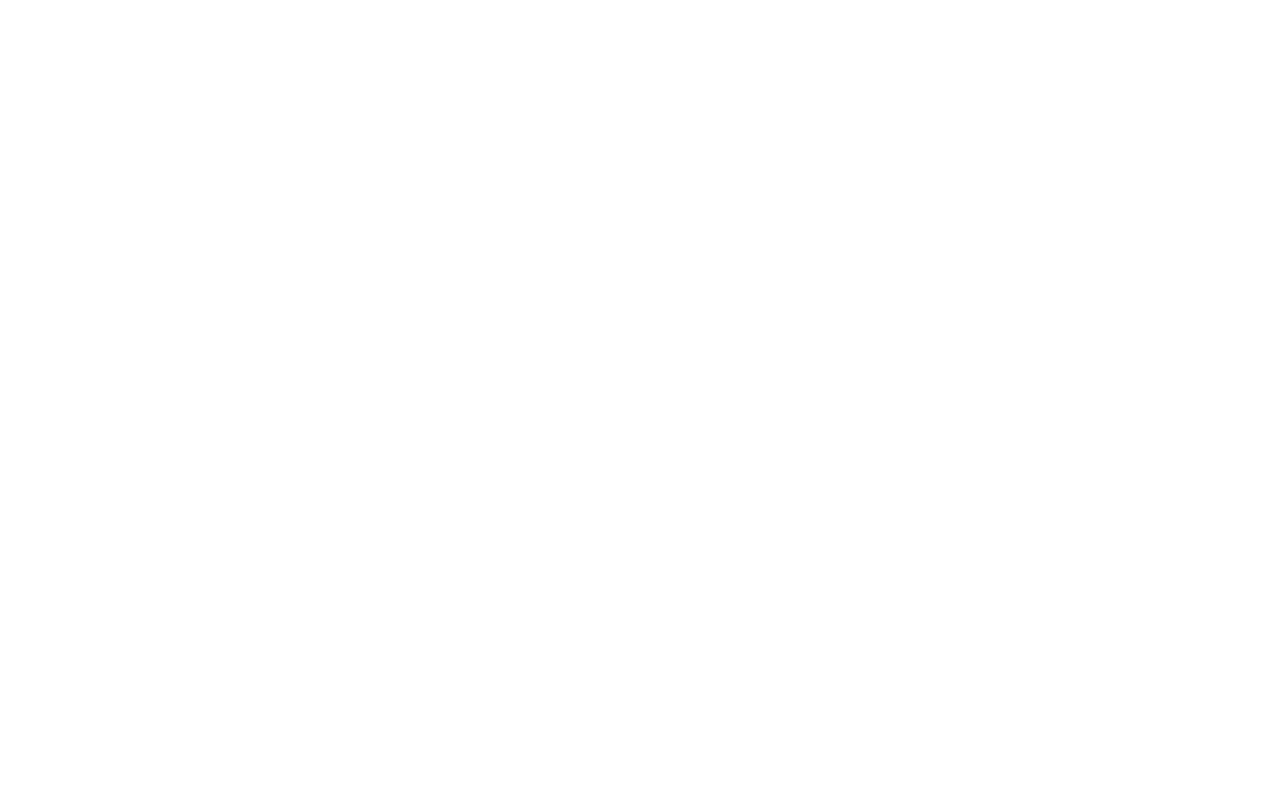
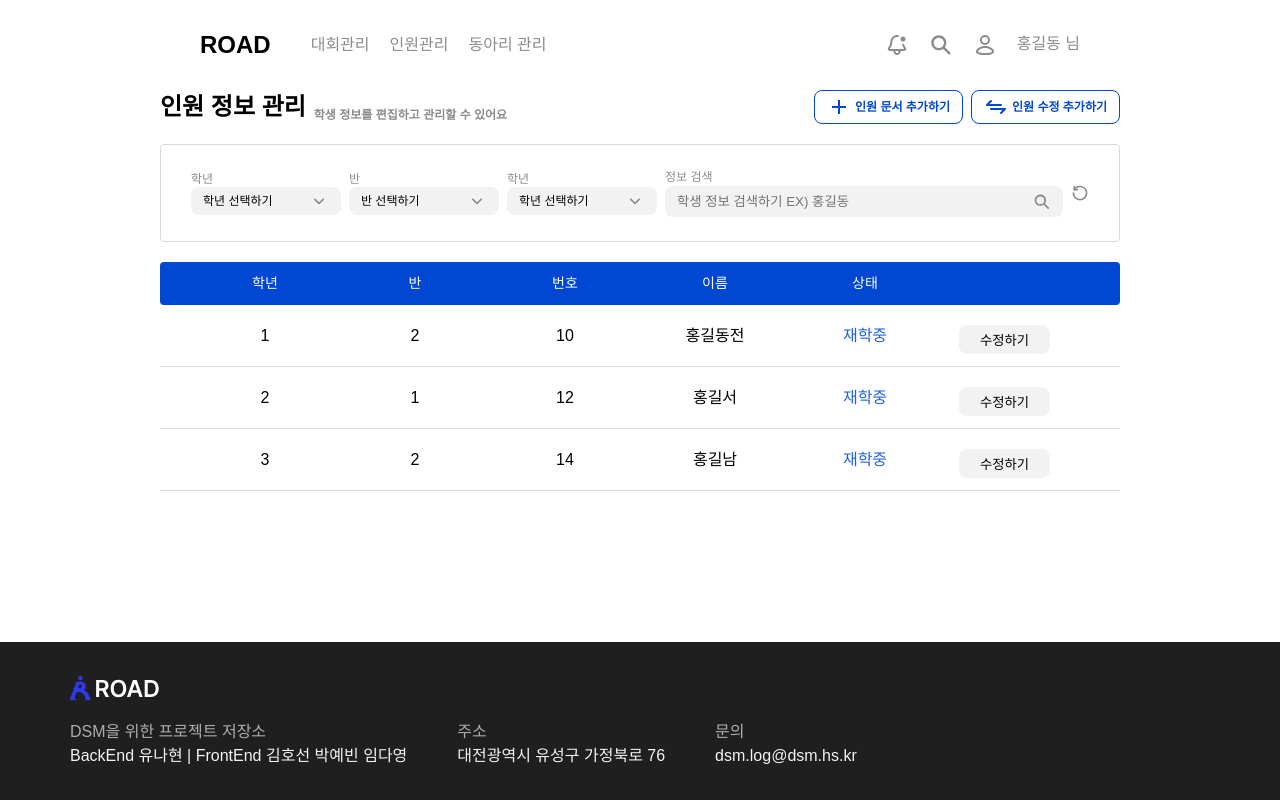
Before and after one commit to Log-Road/Road_FrontEnd_Admin, a React (Create React App) app: page /person in a window 1280 px wide. Before the commit this address had no page. Built offline with nearby package versions, Linux system fonts and the light colour scheme; a web font is replaced by a local one.

Commit message:
💄 :: 인원 정보 관리 페이지 퍼블리싱

```diff
--- /dev/null
+++ b/src/Pages/PersonManage/index.tsx
@@ -0,0 +1,148 @@
+import styled from "styled-components";
+import Button from "@/Components/Management/Button";
+import { Plus, Exchange } from "@/Assets";
+import { color, font } from "@/Styles";
+import ActiveButton from "@/Components/Management/ActiveButton";
+import { Person } from "@/Components/Dummy/Person";
+import { PersonType } from "@/Models/Manage";
+import { PersonStatus } from "@/Utils/Status";
+import SearchInfo from "@/Pages/PersonManage/SearchInfo";
+
+const PersonManage = () => {
+
+  return (
+    <Container>
+      <Header>
+        <HeaderText>
+          <Title>인원 정보 관리</Title>
+          <Info>학생 정보를 편집하고 관리할 수 있어요</Info>
+        </HeaderText>
+        <ButtonWrap>
+          <Button icon={Plus} text="인원 문서 추가하기" onClick={() => { }} />
+          <Button icon={Exchange} text="인원 수정 추가하기" onClick={() => { }} />
+        </ButtonWrap>
+      </Header>
+
+      <SearchInfo />
+
+      <Table>
+        <TableHeader>
+          {["학년", "반", "번호", "이름", "상태"].map((value) => (
+            <TableTitle>{value}</TableTitle>
+          ))}
+        </TableHeader>
+
+        <TableBody>
+          {Person.arr.map(({ personId, grade, class: classId, number, name, status }: PersonType) => (
+            <TableRow key={personId}>
+              <TableTextWrap>
+                <Text>{grade}</Text>
+                <Text>{classId}</Text>
+                <Text>{number}</Text>
+                <Text>{name}</Text>
+
+                <StateText active={status === "ENROLL"}>
+                  {PersonStatus(status)}
+                </StateText>
+              </TableTextWrap>
+
+              <ActiveButton
+                text="수정하기"
+                active={false}
+                onClick={() => { }}
+              />
+            </TableRow>
+          ))}
+        </TableBody>
+      </Table>
+    </Container>
+  )
+}
+
+export default PersonManage;
+
+const Container = styled.div`
+width: 75%;
+display: flex;
+flex-direction: column;
+gap: 20px;
+`
+
+const Header = styled.div`
+width: 100%;
+display: flex;
+justify-content: space-between;
+`
+
+const HeaderText = styled.div`
+display: flex;
+align-items: flex-end;
+gap: 8px;
+`
+
+const Table = styled.div`
+display: flex;
+flex-direction: column;
+gap: 8px;
+`
+
+const TableHeader = styled.div`
+display: flex;
+gap: 80px;
+padding: 12px 70px;
+border-radius: 4px;
+background-color: ${color.blue[500]};
+`
+
+const TableBody = styled.div`
+display: flex;
+flex-direction: column;
+gap: 8px;
+`
+
+const TableRow = styled.div`
+width: 100%;
+display: flex;
+justify-content: space-between;
+padding: 12px 70px;
+border-bottom: 1px solid ${color.gray[200]};
+`
+
+const TableTextWrap = styled.div`
+display: flex;
+gap: 80px;
+`
+
+const ButtonWrap = styled.div`
+display: flex;
+gap: 8px;
+`
+
+const Title = styled.p`
+${font.semi24}
+`
+
+const Info = styled.p`
+${font.semi12}
+color: ${color.gray[500]};
+`
+
+const TableTitle = styled.p`
+width: 70px;
+text-align: center;
+${font.medium14}
+color: ${color.white};
+`
+
+const StateText = styled.p<{ active: boolean }>`
+width: 70px;
+text-align: center;
+${font.regular16}
+color: ${({ active }) => active ? color.blue[300] : color.gray[300]};
+`
+
+const Text = styled.p`
+width: 70px;
+text-align: center;
+${font.regular16}
+`
--- a/src/Router/Router.tsx
+++ b/src/Router/Router.tsx
@@ -1,6 +1,8 @@
 import { BrowserRouter, Route, Routes } from "react-router-dom";
 import Layout from "@/Components/Layout";
 import ClubManage from "@/Pages/ClubManage";
+import PersonManage from "@/Pages/PersonManage";
+import ContestManage from "@/Pages/ContestManage"
 
 export default function Router() {
   return (
@@ -8,6 +10,8 @@
       <Routes>
         <Route path="/" element={<Layout />}>
           <Route path="/club" element={<ClubManage />} />
+          <Route path="/person" element={<PersonManage />} />
+          <Route path="/contest" element={<ContestManage />} />
         </Route>
       </Routes>
     </BrowserRouter>
```
